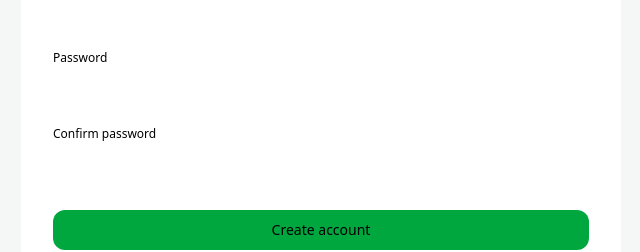
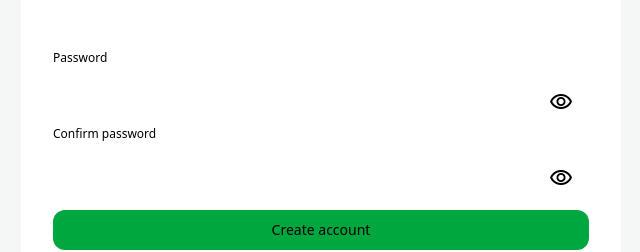
Before and after one commit to anil70820/green-mart, a Next.js app: page /auth in a window 1280 px wide. Both pictures are taken after a click on the button "Register". Shown: the part 332-584 px from the top of the page, without its empty margins (319-959 px from the left). Built offline with nearby package versions, Linux system fonts and the light colour scheme; no server answers.

Commit message:
add password show hide eye button

```diff
--- a/src/components/admin/common/TopBar.jsx
+++ b/src/components/admin/common/TopBar.jsx
@@ -41,7 +41,7 @@ const TopBar = ({ title = "Dashboard", onMenuClick }) => {
           text-[#111811]"
         >
           <span className="material-symbols-outlined">notifications</span>
-          <span className="absolute top-2 right-2 w-2 h-2 bg-red-500 rounded-full" />
+          <span className="absolute top-2 right-2 w-2 h-2 bg-green-500 rounded-full" />
         </button>
 
         {/* Profile */}
--- a/src/components/auth/Auth.js
+++ b/src/components/auth/Auth.js
@@ -1,14 +1,19 @@
 "use client";
 
+import { setUser } from "@/redux/slice/authSlice";
 import api from "@/utils/axios";
 import { useRouter } from "next/navigation";
 import { useState } from "react";
 import { useForm } from "react-hook-form";
+import { useDispatch } from "react-redux";
 import { toast } from "react-toastify";
 
 export default function AuthPage() {
   const [mode, setMode] = useState("login");
+  const [showPassword, setShowPassword] = useState(false);
+  const [showConfirmPassword, setShowConfirmPassword] = useState(false);
   const router = useRouter();
+  const dispatch = useDispatch();
   const {
     register,
     handleSubmit,
@@ -25,6 +30,7 @@ export default function AuthPage() {
 
         localStorage.setItem("token", res.data.token);
         toast.success("Login successful 🎉");
+        dispatch(setUser(res.data.user));
         router.push("/");
       } else {
         await api.post("/user/register", data);
@@ -97,11 +103,19 @@ export default function AuthPage() {
                   <label className="block text-xs font-semibold text-gray-600 mb-1">
                     Password
                   </label>
+                  <div className="relative">
                     <input
-                    type="password"
+                      type={showPassword ? "text" : "password"}
                       {...register("password", { required: true })}
-                    className="w-full rounded-xl border border-gray-200 px-4 py-2.5 text-sm"
+                      className="w-full rounded-xl border border-gray-200 ps-4 pe-12 py-2.5 text-sm"
                     />
+                    <span
+                      onClick={() => setShowPassword(!showPassword)}
+                      className={`material-symbols-outlined cursor-pointer absolute top-1/2 right-4 -translate-y-1/2 ${showPassword ? "text-red-500" : "text-green-500"}`}
+                    >
+                      {showPassword ? "visibility_off" : "visibility"}
+                    </span>
+                  </div>
                 </div>
 
                 {mode === "register" && (
@@ -109,11 +123,21 @@ export default function AuthPage() {
                     <label className="block text-xs font-semibold text-gray-600 mb-1">
                       Confirm password
                     </label>
+                    <div className="relative">
                       <input
-                      type="password"
+                        type={showConfirmPassword ? "text" : "password"}
                         {...register("confirmPassword")}
                         className="w-full rounded-xl border border-gray-200 px-4 py-2.5 text-sm"
                       />
+                      <span
+                        onClick={() =>
+                          setShowConfirmPassword(!showConfirmPassword)
+                        }
+                        className={`material-symbols-outlined cursor-pointer absolute top-1/2 right-4 -translate-y-1/2 ${showConfirmPassword ? "text-red-500" : "text-green-500"}`}
+                      >
+                        {showConfirmPassword ? "visibility_off" : "visibility"}
+                      </span>
+                    </div>
                   </div>
                 )}
 
--- a/src/components/seller/common/TopBar.jsx
+++ b/src/components/seller/common/TopBar.jsx
@@ -42,7 +42,7 @@ const TopBar = ({ title = "Dashboard", onMenuClick }) => {
           text-[#111811] dk:text-[#e0e6e0]"
         >
           <span className="material-symbols-outlined">notifications</span>
-          <span className="absolute top-2 right-2 w-2 h-2 bg-red-500 rounded-full" />
+          <span className="absolute top-2 right-2 w-2 h-2 bg-green-500 rounded-full" />
         </button>
 
         {/* Profile */}
--- a/src/components/user/Profile.jsx
+++ b/src/components/user/Profile.jsx
@@ -9,7 +9,8 @@ import { toast } from "react-toastify";
 const Profile = ({ isOpen, onClose }) => {
   const { user, isAuth } = useSelector((state) => state.auth);
   const dispatch = useDispatch();
-
+  const cartItems = useSelector((state) => state.cart.items);
+  const wishlistItems = useSelector((state) => state.wishlist.items);
   const [isDark, setIsDark] = useState(false);
 
   // page load par localStorage check
@@ -41,7 +42,6 @@ const Profile = ({ isOpen, onClose }) => {
     onClose();
   };
 
-  console.log("user:", user);
   return (
     <Sidebar isOpen={isOpen} onClose={onClose} position="right" header={false}>
       <header className="border-b border-gray-100 dk:border-gray-800 flex items-center justify-between shrink-0 px-4 pb-4">
@@ -178,6 +178,11 @@ const Profile = ({ isOpen, onClose }) => {
             <span className="flex-1 text-gray-700 dk:text-gray-200 font-medium">
               Wishlist
             </span>
+            {wishlistItems.length !== 0 && (
+              <span className="bg-[#3fa659] text-white text-[10px] font-bold px-2 py-0.5 rounded-full">
+                {wishlistItems.length} {wishlistItems.length == 1 ? "item":"items"}
+              </span>
+            )}
             <span className="material-symbols-outlined text-gray-300 dk:text-gray-600 group-hover:translate-x-1 transition-transform">
               chevron_right
             </span>
@@ -188,12 +193,17 @@ const Profile = ({ isOpen, onClose }) => {
           >
             <div className="w-10 h-10 flex items-center justify-center rounded-lg bg-gray-50 dk:bg-gray-800 group-hover:bg-[#3fa659]/20 group-hover:text-[#3fa659] transition-colors">
               <span className="material-symbols-outlined text-[22px]">
-               shopping_cart_checkout
+                shopping_cart_checkout
               </span>
             </div>
             <span className="flex-1 text-gray-700 dk:text-gray-200 font-medium">
               Cart
             </span>
+            {cartItems.length !== 0 && (
+              <span className="bg-[#3fa659] text-white text-[10px] font-bold px-2 py-0.5 rounded-full">
+                {cartItems.length} {cartItems.length == 1 ? "item":"items"}
+              </span>
+            )}
             <span className="material-symbols-outlined text-gray-300 dk:text-gray-600 group-hover:translate-x-1 transition-transform">
               chevron_right
             </span>
@@ -266,7 +276,7 @@ const Profile = ({ isOpen, onClose }) => {
                 checked={isDark}
                 onChange={toggleDarkMode}
               />
-              <div className="w-11 h-6 bg-gray-200 peer-focus:outline-none rounded-full peer dk:bg-gray-700 peer-checked:after:translate-x-full peer-checked:after:border-white after:content-[''] after:absolute after:top-[2px] after:left-[2px] after:bg-white after:border-gray-300 after:border after:rounded-full after:h-5 after:w-5 after:transition-all dk:border-gray-600 peer-checked:bg-[#3fa659]"></div>
+              <div className="w-11 h-6 bg-gray-200 peer-focus:outline-none rounded-full peer dk:bg-gray-700 peer-checked:after:translate-x-full peer-checked:after:border-white after:content-[''] after:absolute after:top-0.5 after:left-0.5 after:bg-white after:border-gray-300 after:border after:rounded-full after:h-5 after:w-5 after:transition-all dk:border-gray-600 peer-checked:bg-[#3fa659]"></div>
             </label>
           </div>
           <a
```
Lines whose indentation alone changed are shown as unchanged.
